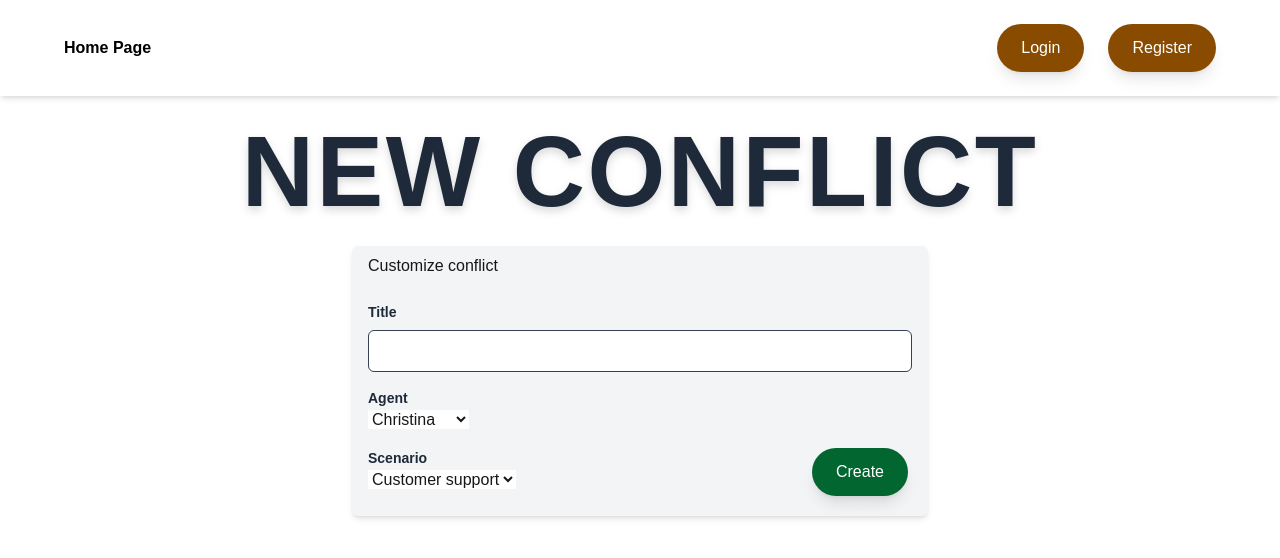
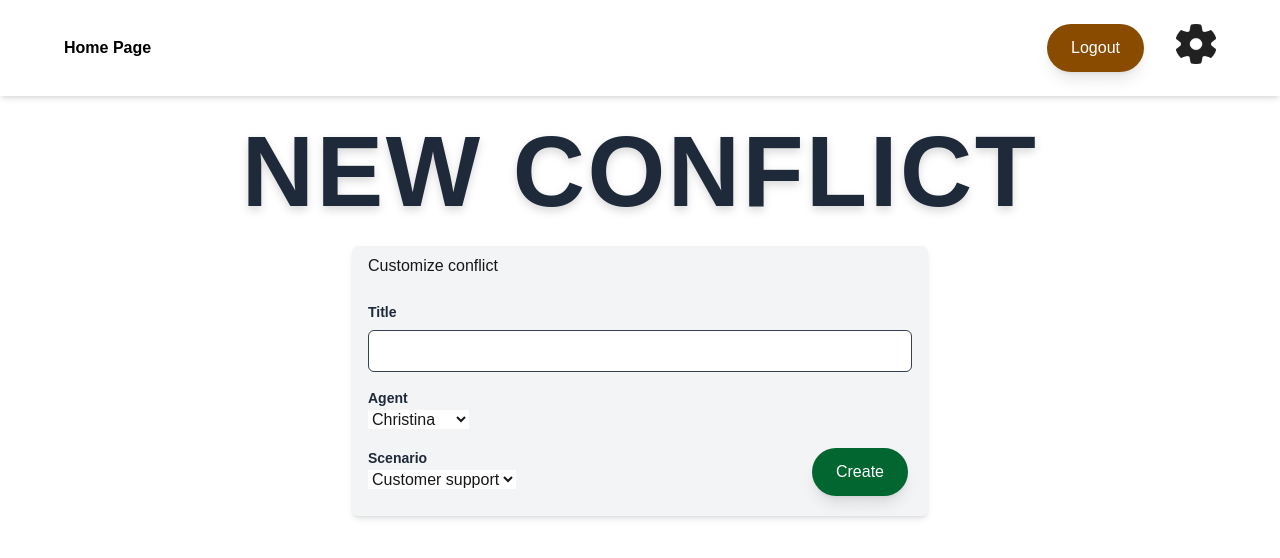
Before and after one commit to P6-Ladies/Frontend, a Next.js app in the folder frontend/: page /create in a window 1280 px wide. Shown: the top 558 px of the page. Built offline with nearby package versions, Linux system fonts and the light colour scheme.

Commit message:
starten af modal ting
Co-authored-by: Meretekaldahl <Meretekaldahl@users.noreply.github.com>

```diff
--- a/frontend/src/app/(login_system)/login/page.tsx
+++ b/frontend/src/app/(login_system)/login/page.tsx
@@ -43,8 +43,9 @@ export default function LoginPage() {
     console.log(formData);
     //Make sure to do the JSON web token thing so the user is remembered
 
-    const user = await login(formData.email, formData.password);
-    if(user){
+    const token = await login(formData.email, formData.password);
+    if(token){
+      localStorage.setItem("token",token);
       router.push('/home');
     } else {
       setValidationErrors("email or password is incorrect");
--- a/frontend/src/app/components/navBar.tsx
+++ b/frontend/src/app/components/navBar.tsx
@@ -8,8 +8,16 @@ import { useRouter } from 'next/navigation';
 
 const Navbar = () => {
   const router = useRouter();
-  const isLoggedIn = false;
 
+  const [settingsOpen, setSettingsOpen] = useState(false);
+
+  const deleteUserModal = (e) => {
+
+  }
+
+  const changePasswordModal = (e) => {
+
+  }
 
   return (
 
@@ -26,7 +34,7 @@ const Navbar = () => {
 
 
         <ul className='gap-x-6 max-md:hidden flex'>
-        {isLoggedIn ? (
+
             <>
             <li
                 className='bg-yellow-800 text-white px-6 py-3 rounded-full shadow-lg hover:bg-yellow-700 transition-all'
@@ -35,21 +43,21 @@ const Navbar = () => {
                 }>
                 Logout
             </li>
-            </>
-        ) : (
-            <>
-            <li
-                className='bg-yellow-800 text-white px-6 py-3 rounded-full shadow-lg hover:bg-yellow-700 transition-all'
-                onClick={()=>router.push('/login')}>
-                Login
-            </li>
-            <li
-                className='bg-yellow-800 text-white px-6 py-3 rounded-full shadow-lg hover:bg-yellow-700 transition-all'
-                onClick={()=>router.push('/register')}>
-                Register
+            <li>
+                <img
+                title="Settings"
+                className="w-10 h-10 ml-2 cursor-pointer hover:scale-125 transition-transform"
+                src="/cog.png"
+                onMouseEnter={() => setSettingsOpen(true)}
+                onMouseLeave={() => setSettingsOpen(false)}
+                ></img>
+                <div className="fixed bg-white flex flex-col border border-black rounded"hidden={!settingsOpen}>
+                  <p onClick={changePasswordModal}>Change Password</p>
+                  <p onClick={deleteUserModal}>Delete User</p>
+                </div>
             </li>
             </>
-        )}
+
         </ul>
 
       </div>
--- /dev/null
+++ b/frontend/src/app/page.ts
@@ -0,0 +1,13 @@
+"use client"
+
+import React from 'react';
+import {useRouter} from 'next/navigation';
+
+export default function Page () {
+
+    const router = useRouter();
+
+    router.push("/login");
+
+    return;
+}
```
Also changed, not shown: frontend/public/cog.png (added).
